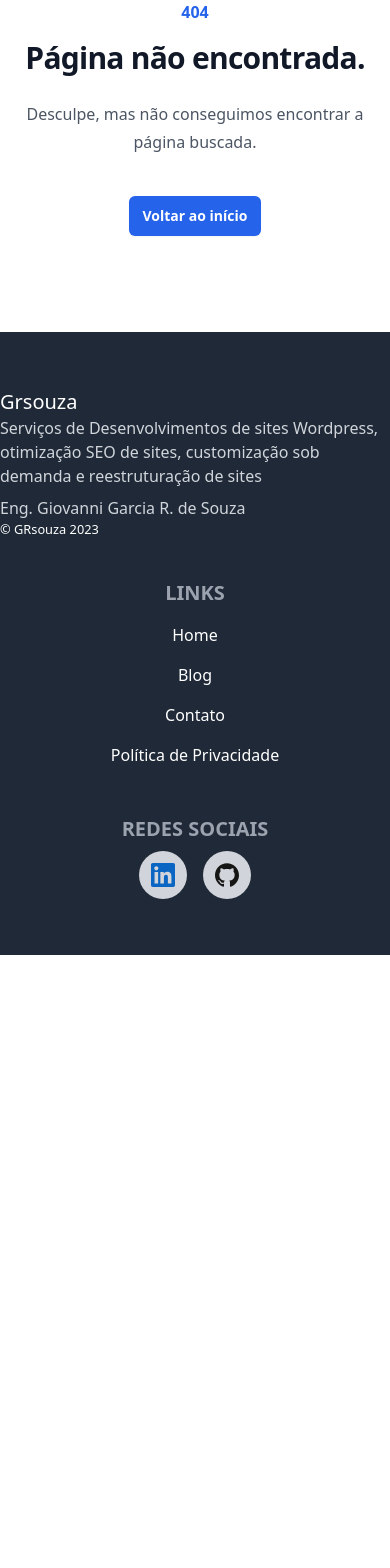
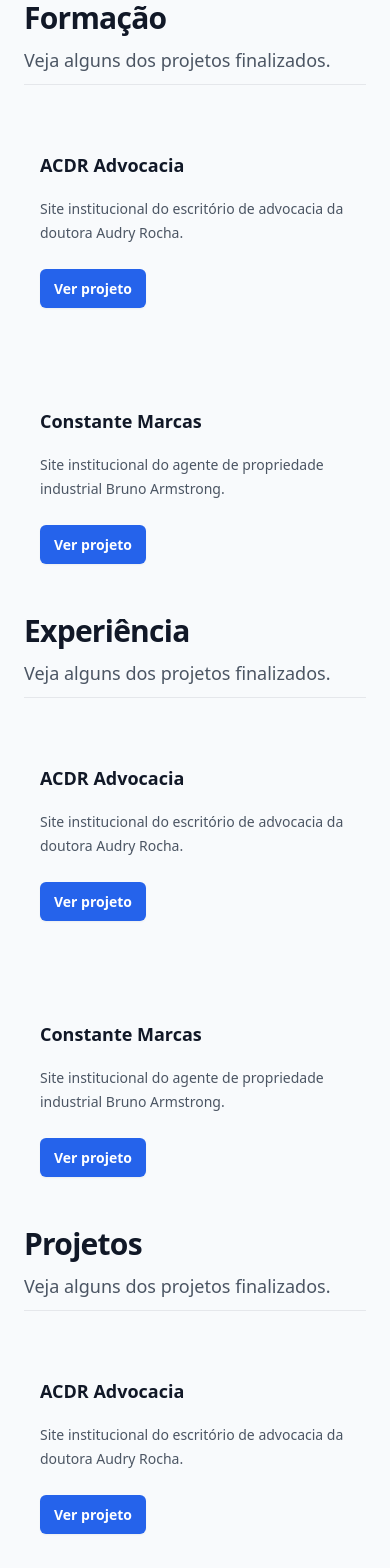
Before and after one commit to giovannigrs/giovannigrs-website, a Next.js app: page /sobre-mim in a window 390 px wide. Before the commit this address had no page. Shown: the part 160-1728 px from the top of the page. Before the commit the page ends 1115 px from the top, so only its background shows below. Built offline with nearby package versions, Linux system fonts and the light colour scheme.

Commit message:
Adicionado página sobre
Página sobre e ajuste no layout mobile

```diff
--- a/components/Footer/index.tsx
+++ b/components/Footer/index.tsx
@@ -16,7 +16,7 @@ export const Footer = () => {
       href: "/blog",
     },
     {
-      id: 2,
+      id: 3,
       titulo: "Contato",
       href: "/contato",
     },
@@ -29,8 +29,8 @@ export const Footer = () => {
   return (
     <footer className="py-4 bg-gray-800 text-white">
       <div className="container mx-auto">
-        <div className="py-6 grid items-stretch grid-cols-1 md:grid-cols-2 lg:grid-cols-3">
-          <div className="flex flex-col my-4">
+        <div className="py-6 px-4 grid items-stretch grid-cols-1 md:grid-cols-2 lg:grid-cols-3">
+          <div className="flex flex-col my-4 text-center items-center justify-center md:text-left md:justify-start md:items-start">
             <h3 className="text-xl">Grsouza</h3>
             <p className="text-gray-300">
               Serviços de Desenvolvimentos de sites Wordpress, otimização SEO de
@@ -42,7 +42,7 @@ export const Footer = () => {
             <small>&copy; GRsouza {new Date().getFullYear()}</small>
           </div>
 
-          <div className="flex flex-col items-center justify-start my-4">
+          <div className="flex flex-col my-4 justify-start items-center">
             <h3 className="text-xl font-bold uppercase text-gray-400 py-2">
               Links
             </h3>
@@ -58,7 +58,7 @@ export const Footer = () => {
             ))}
           </div>
 
-          <div className="flex flex-col items-center justify-start my-4">
+          <div className="flex flex-col my-4 justify-start items-center">
             <h3 className="text-xl font-bold uppercase text-gray-400 py-2">
               Redes Sociais
             </h3>
--- a/components/Nav/index.tsx
+++ b/components/Nav/index.tsx
@@ -4,12 +4,14 @@ import { useEffect } from "react";
 import { useRouter } from "next/router";
 import { Disclosure, Menu, Transition } from "@headlessui/react";
 import { Bars3Icon, BellIcon, XMarkIcon } from "@heroicons/react/24/outline"; //'@heroicons/react/24/outline'
+import SiteLogo from "@/assets/favicons/android-chrome-192x192.png";
 import Link from "next/link";
+import Image from "next/image";
 
 let navigation = [
   { name: "Home", href: "/", current: true },
   { name: "Blog", href: "/blog", current: false },
-  { name: "Sobre", href: "#", current: false },
+  { name: "Sobre", href: "/sobre-mim", current: false },
   { name: "Contato", href: "/contato", current: false },
 ];
 
@@ -51,10 +53,11 @@ export const Nav = () => {
               <div className="flex flex-1 items-center justify-center sm:items-stretch sm:justify-start">
                 <div className="flex flex-shrink-0 items-center">
                   <Link href={"/"} title="GRsouza - Home">
-                    <img
-                      className="h-8 w-auto"
-                      src="https://tailwindui.com/img/logos/mark.svg?color=blue&shade=500"
-                      alt="Your Company"
+                    <Image
+                      width={32}
+                      height={32}
+                      src={SiteLogo.src}
+                      alt="Grsouza desenvolvimento de sites wordpress"
                     />
                   </Link>
                 </div>
--- a/pages/index.tsx
+++ b/pages/index.tsx
@@ -21,7 +21,7 @@ export default function HomePage({ posts }: { posts: any }) {
       description:
         "Site institucional do agente de propriedade industrial Bruno Armstrong.",
       author: { name: "Giovanni Garcia" },
-      href: "https://constantemarcas.com.br/",
+      href: "https://constantemarcas.com/",
     },
   ];
   return (
--- /dev/null
+++ b/pages/sobre-mim.tsx
@@ -0,0 +1,159 @@
+import { GetStaticProps } from "next";
+import Image from "next/image";
+import { Hero } from "@/components/Hero";
+import { GlobeAmericasIcon } from "@heroicons/react/24/outline";
+import Link from "next/link";
+import { SEO } from "@/components/SEO";
+
+export default function HomePage({ posts }: { posts: any }) {
+  const projetos = [
+    {
+      id: 1,
+      title: "ACDR Advocacia",
+      description:
+        "Site institucional do escritório de advocacia da doutora Audry Rocha.",
+      author: { name: "Giovanni Garcia" },
+      href: "https://acdradvocacia.com.br/",
+    },
+    {
+      id: 2,
+      title: "Constante Marcas",
+      description:
+        "Site institucional do agente de propriedade industrial Bruno Armstrong.",
+      author: { name: "Giovanni Garcia" },
+      href: "https://constantemarcas.com/",
+    },
+  ];
+  return (
+    <>
+      <SEO
+        title="Sobre mim"
+        description="Olá, sou o Giovanni Garcia Ribeiro de Souza, sou engenheiro de computação e desenvolvedor de software..."
+      />
+      <div className="bg-slate-100 py-12 sm:py-6">
+        <div className="mx-auto bg-slate-50 max-w-7xl px-6 py-12 rounded-md shadow lg:px-8">
+          <div className="mx-auto max-w-2xl lg:mx-0">
+            <h2 className="text-3xl font-bold tracking-tight text-gray-900 sm:text-4xl">
+              Formação
+            </h2>
+            <p className="mt-2 text-lg leading-8 text-gray-600">
+              Veja alguns dos projetos finalizados.
+            </p>
+          </div>
+          <div className="mx-auto mt-2 grid max-w-2xl grid-cols-1 gap-x-8 gap-y-16 border-t border-gray-200 py-10 sm:py-16 lg:mx-0 lg:max-w-none ">
+            {projetos.map((proj) => (
+              <div
+                key={proj.id}
+                className="flex max-w-xl flex-col items-start justify-between p-4"
+              >
+                <div className="group relative">
+                  <h3 className="mt-3 text-lg font-semibold leading-6 text-gray-900 group-hover:text-gray-600">
+                    <a href={proj.href}>
+                      <span className="absolute inset-0" />
+                      {proj.title}
+                    </a>
+                  </h3>
+                  <p className="mt-5 line-clamp-3 text-sm leading-6 text-gray-600">
+                    {proj.description}
+                  </p>
+                </div>
+                <div className="relative mt-8 flex items-center gap-x-4">
+                  <div className="text-sm leading-6">
+                    <span className="absolute inset-0" />
+                    <Link
+                      target="_blank"
+                      className="rounded-md bg-blue-600 px-3.5 py-2.5 gap-3 text-sm font-semibold text-white shadow-sm hover:bg-blue-500 focus-visible:outline focus-visible:outline-2 focus-visible:outline-offset-2 focus-visible:outline-blue-600"
+                      href={proj.href}
+                    >
+                      Ver projeto
+                    </Link>
+                  </div>
+                </div>
+              </div>
+            ))}
+          </div>
+          <div className="mx-auto max-w-2xl lg:mx-0">
+            <h2 className="text-3xl font-bold tracking-tight text-gray-900 sm:text-4xl">
+              Experiência
+            </h2>
+            <p className="mt-2 text-lg leading-8 text-gray-600">
+              Veja alguns dos projetos finalizados.
+            </p>
+          </div>
+          <div className="mx-auto mt-2 grid max-w-2xl grid-cols-1 gap-x-8 gap-y-16 border-t border-gray-200 py-10  sm:py-16 lg:mx-0 lg:max-w-none ">
+            {projetos.map((proj) => (
+              <div
+                key={proj.id}
+                className="flex max-w-xl flex-col items-start justify-between p-4"
+              >
+                <div className="group relative">
+                  <h3 className="mt-3 text-lg font-semibold leading-6 text-gray-900 group-hover:text-gray-600">
+                    <a href={proj.href}>
+                      <span className="absolute inset-0" />
+                      {proj.title}
+                    </a>
+                  </h3>
+                  <p className="mt-5 line-clamp-3 text-sm leading-6 text-gray-600">
+                    {proj.description}
+                  </p>
+                </div>
+                <div className="relative mt-8 flex items-center gap-x-4">
+                  <div className="text-sm leading-6">
+                    <span className="absolute inset-0" />
+                    <Link
+                      target="_blank"
+                      className="rounded-md bg-blue-600 px-3.5 py-2.5 gap-3 text-sm font-semibold text-white shadow-sm hover:bg-blue-500 focus-visible:outline focus-visible:outline-2 focus-visible:outline-offset-2 focus-visible:outline-blue-600"
+                      href={proj.href}
+                    >
+                      Ver projeto
+                    </Link>
+                  </div>
+                </div>
+              </div>
+            ))}
+          </div>
+          <div className="mx-auto max-w-2xl lg:mx-0">
+            <h2 className="text-3xl font-bold tracking-tight text-gray-900 sm:text-4xl">
+              Projetos
+            </h2>
+            <p className="mt-2 text-lg leading-8 text-gray-600">
+              Veja alguns dos projetos finalizados.
+            </p>
+          </div>
+          <div className="mx-auto mt-2 grid max-w-2xl grid-cols-1 gap-x-8 gap-y-16 border-t border-gray-200 py-10 sm:py-16 lg:mx-0 lg:max-w-none ">
+            {projetos.map((proj) => (
+              <div
+                key={proj.id}
+                className="flex max-w-xl flex-col items-start justify-between p-4"
+              >
+                <div className="group relative">
+                  <h3 className="mt-3 text-lg font-semibold leading-6 text-gray-900 group-hover:text-gray-600">
+                    <a href={proj.href}>
+                      <span className="absolute inset-0" />
+                      {proj.title}
+                    </a>
+                  </h3>
+                  <p className="mt-5 line-clamp-3 text-sm leading-6 text-gray-600">
+                    {proj.description}
+                  </p>
+                </div>
+                <div className="relative mt-8 flex items-center gap-x-4">
+                  <div className="text-sm leading-6">
+                    <span className="absolute inset-0" />
+                    <Link
+                      target="_blank"
+                      className="rounded-md bg-blue-600 px-3.5 py-2.5 gap-3 text-sm font-semibold text-white shadow-sm hover:bg-blue-500 focus-visible:outline focus-visible:outline-2 focus-visible:outline-offset-2 focus-visible:outline-blue-600"
+                      href={proj.href}
+                    >
+                      Ver projeto
+                    </Link>
+                  </div>
+                </div>
+              </div>
+            ))}
+          </div>
+        </div>
+      </div>
+    </>
+  );
+}
```
